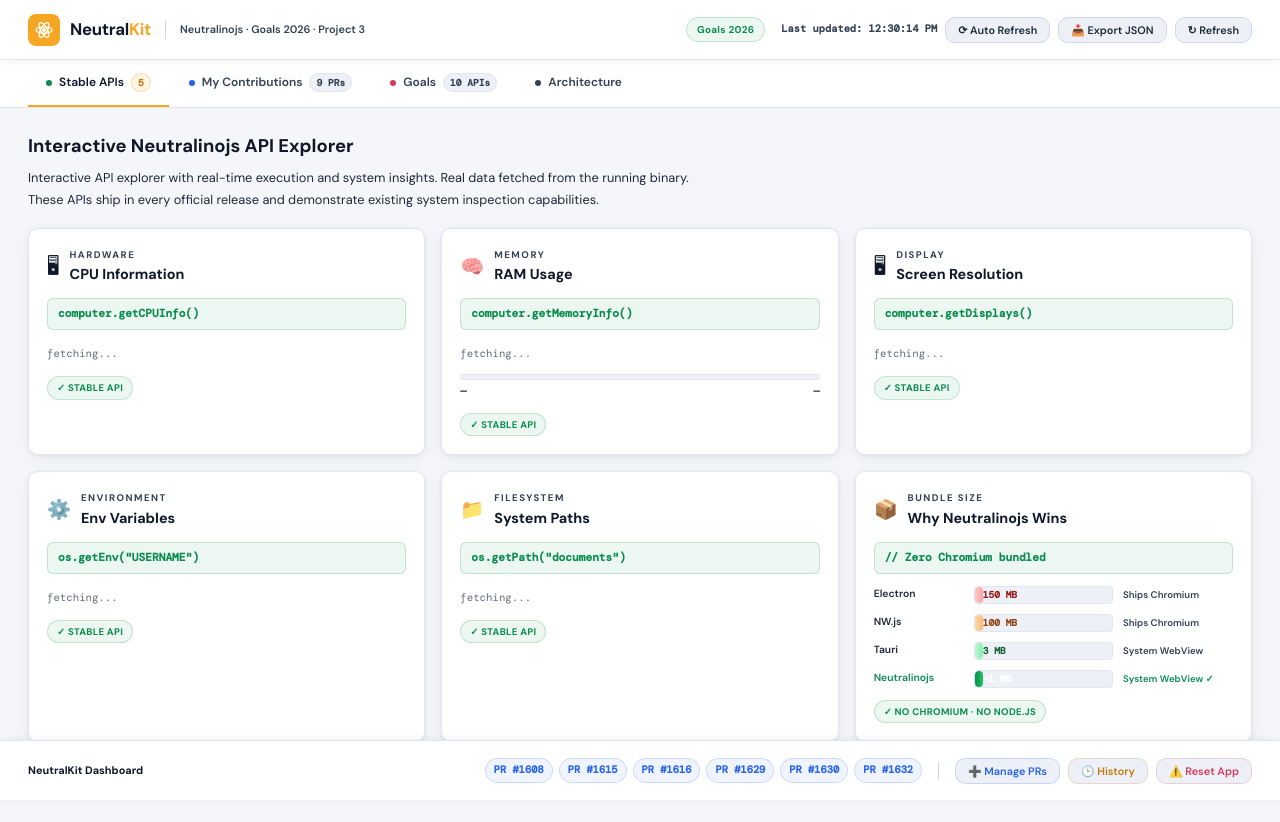
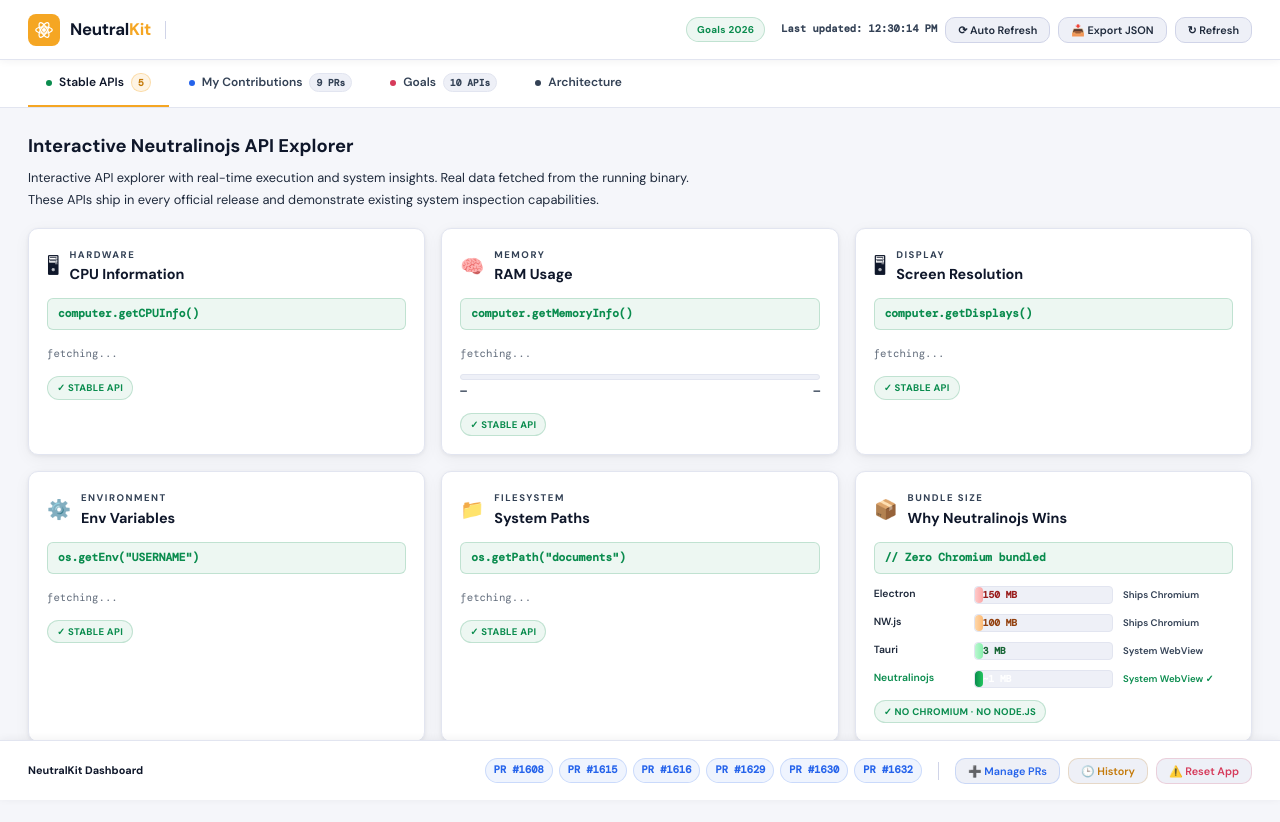
Before and after one commit to itssagarK/neutralkit, a plain HTML site: page resources/index.html in a window 1280 px wide. Drawn offline with nearby package versions, Linux system fonts and the light colour scheme; a web font is replaced by a local one.

Commit message:
minor changes

```diff
--- a/resources/index.html
+++ b/resources/index.html
@@ -275,7 +275,7 @@
     </div>
     <div class="logo-text">Neutral<span>Kit</span></div>
     <div class="logo-sep"></div>
-    <div class="logo-sub">Neutralinojs · Goals 2026 · Project 3</div>
+
   </div>
   <div class="header-right">
     <span class="pill pill-g">Goals 2026</span>
```
